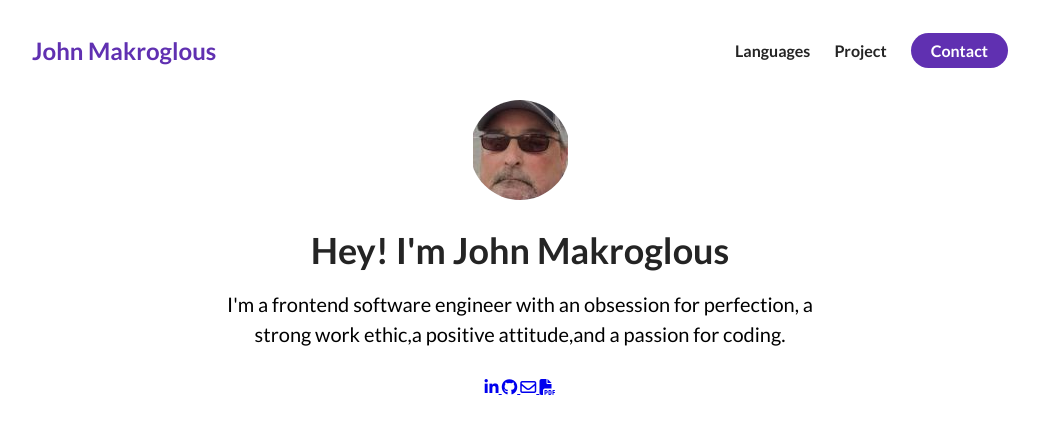
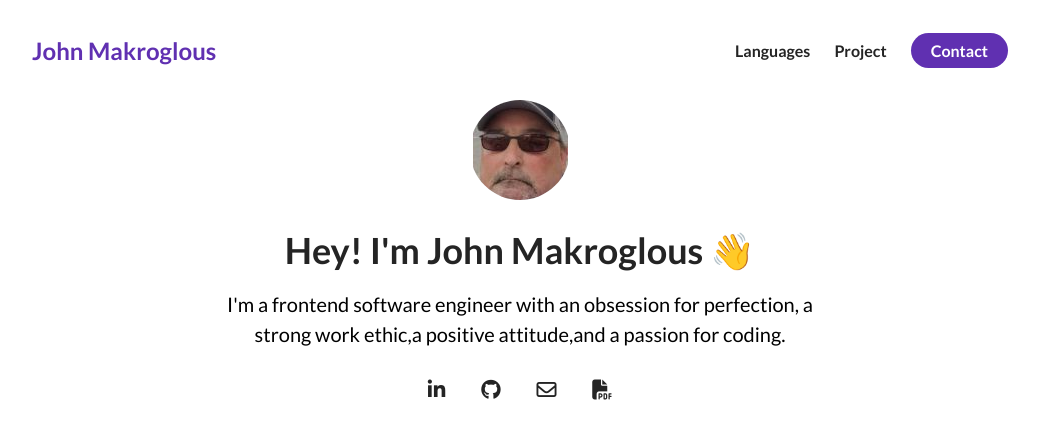
Before and after one commit to JMakroglous/E-Portfolio, a plain HTML site: page Index.html in a window 1280 px wide. Shown: the whole page, without its empty margins (120-1159 px from the left). Drawn offline with Linux system fonts and the light colour scheme.

Commit message:
latest update

```diff
--- a/Index.html
+++ b/Index.html
@@ -13,6 +13,7 @@
  <section id="about-me">
   <nav>
     <div class="personal__logo">John Makroglous</div>
+    </div>
     <ul class="nav__link--list">
     <li>
       <a href="" class="
@@ -43,23 +44,23 @@
           <img src="./assets/john.jpg" alt="me">
         </figure>
         <h1 class="about-me__info--title">
-          Hey! I'm John Makroglous
+          Hey! I'm John Makroglous</span>&nbsp;<span class="wave">👋</span>
         </h1>
         <p class="about-me__info--para">
           I'm a frontend software engineer with an obsession for perfection,
           a strong work ethic,a positive attitude,and a passion for coding.
         </p>
         <div class="about-me__links">
-         <a href="about-me__link">
+         <a href="" class="about-me__link">
         <i class="fab fa-linkedin-in"></i>
         </a>
-        <a href="about-me__link">
+        <a href="" class="about-me__link">
           <i class="fab fa-github"></i>
         </a>
-        <a href="about-me__link">
+        <a href="" class="about-me__link">
           <i class="far fa-envelope"></i>
         </a>
-        <a href="about-me__link">
+        <a href="" class="about-me__link">
           <i class="fas fa-file-pdf"></i>
         </a>
         </div>
--- a/Styles.css
+++ b/Styles.css
@@ -129,3 +129,20 @@ padding: 8px;
   text-decoration: none;
   padding: 0 16px;
 }
+
+@keyframes animate-wave {
+  0% {
+    transform: rotate(0);
+  }
+  50% {
+    transform: rotate(30deg);
+  }
+  100% {
+    transform: rotate(0);
+  }
+}
+
+.wave {
+  display: inline-block;
+  animation: animate-wave 500ms infinite ease-in-out;
+}
```
